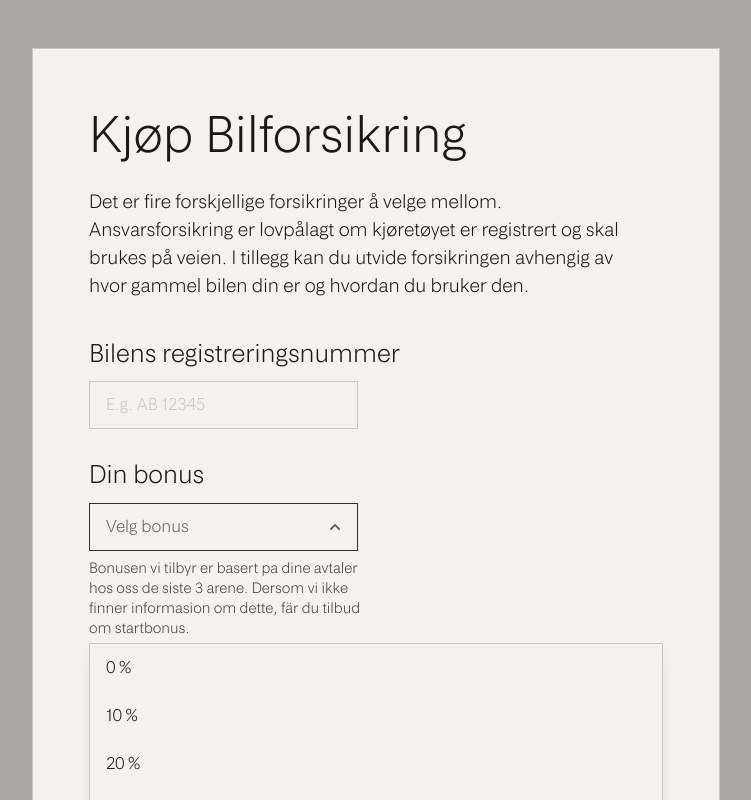
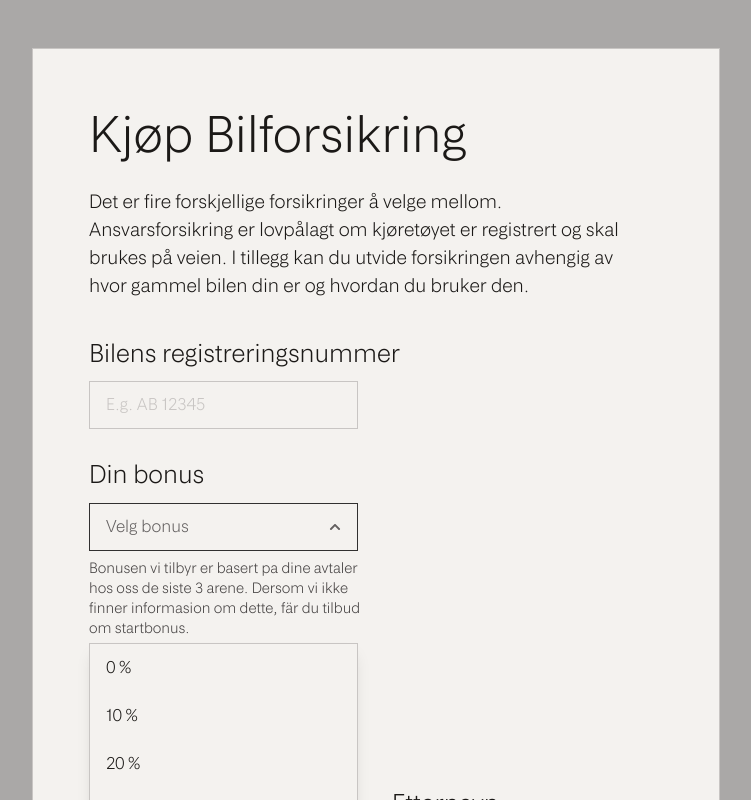
Before and after one commit to Kabins-WorkSpace/everest-forsikring, a Next.js app in the folder frontend/: page /insurance in a window 1280 px wide. Both pictures are taken after a click on the button "Velg bonus". Shown: the top 800 px of the page, without its empty margins (64-815 px from the left). Built offline with nearby package versions, Linux system fonts and the light colour scheme; no server answers.

Commit message:
fix: update layout issue.

```diff
--- a/frontend/src/components/fields/SelectField.tsx
+++ b/frontend/src/components/fields/SelectField.tsx
@@ -82,7 +82,7 @@ export function SelectField({
         className={cn(
           "flex h-12 w-full md:max-w-[28ch] items-center justify-between border bg-neutral-sand px-4 text-left text-base text-foreground outline-none transition cursor-pointer",
           error
-            ? "border-message-error focus:border-red-600"
+            ? "border-message-error bg-message-error focus:border-message-error"
             : "border-neutral-rock focus:border-neutral-slate",
           open && !error && "border-neutral-slate",
         )}
@@ -101,7 +101,7 @@ export function SelectField({
       </button>
 
       {open ? (
-        <div className="absolute top-full left-0 z-50 mt-1 w-full">
+        <div className="absolute top-full left-0 z-50 mt-1 w-full md:max-w-[28ch]">
           <div className="max-h-60 overflow-auto border border-neutral-rock bg-neutral-sand shadow-lg">
             {options.map((option) => {
               const isSelected = option.value === value;
```
